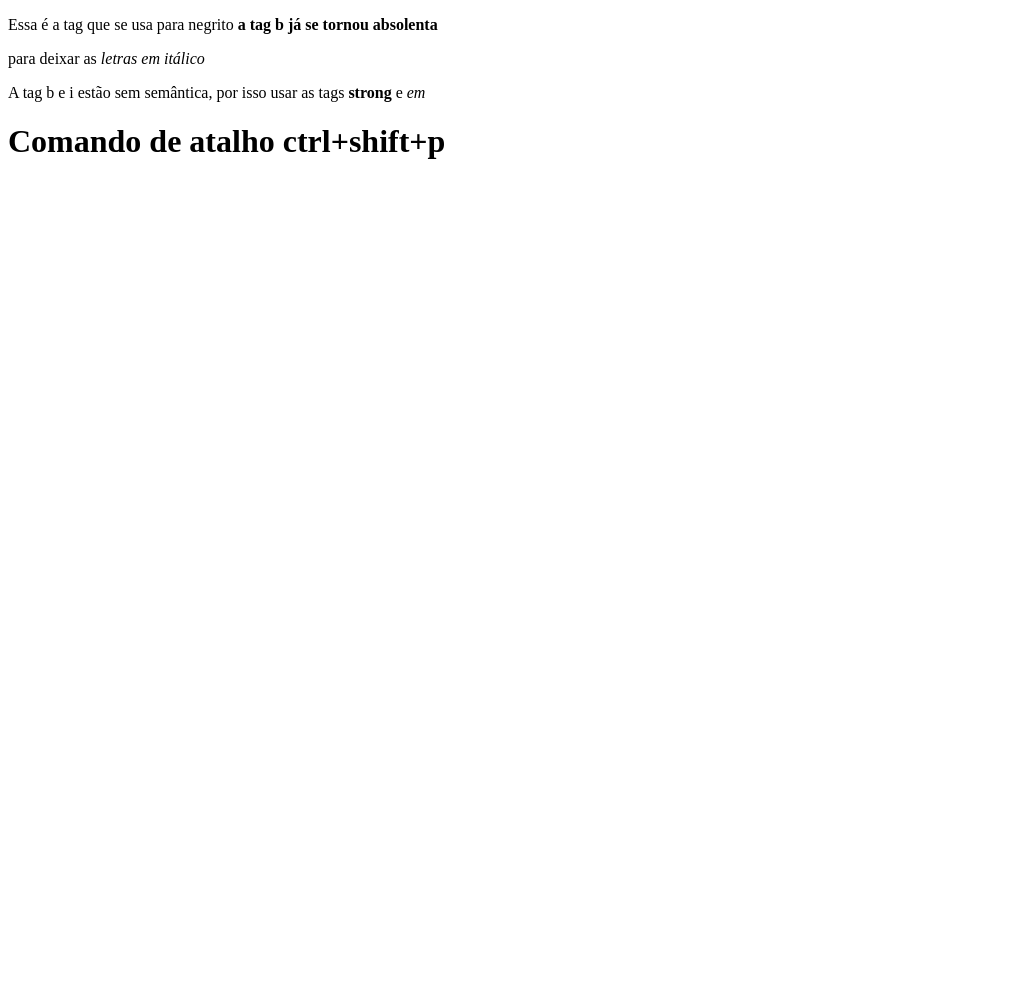
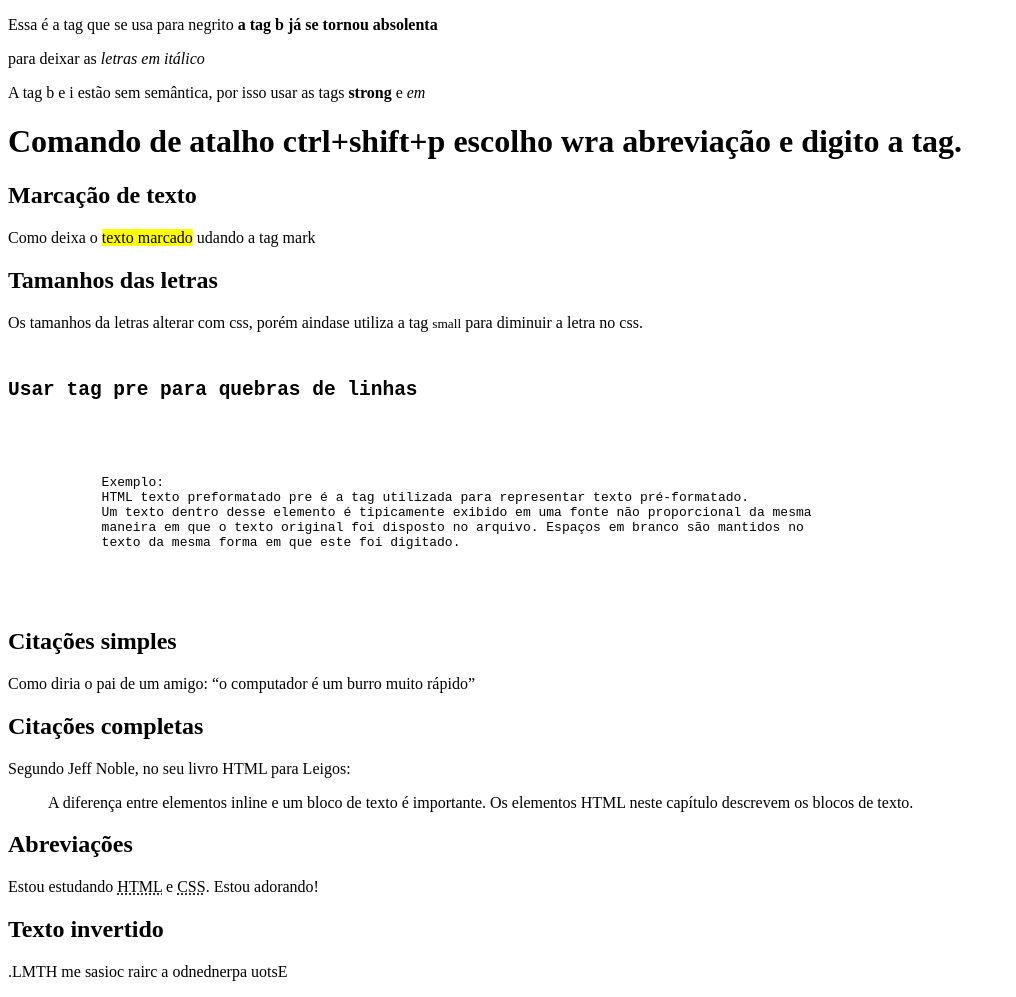
Before and after one commit to CarolinaOlivaCruz/exercicios-desafios, a plain HTML site: page exercicios/exe007/index.html in a window 1280 px wide. Shown: the whole page, without its empty margins (0-1016 px from the left). Before the commit the page ends 800 px from the top, so only its background shows below. Drawn offline with Linux system fonts and the light colour scheme.

Commit message:
Aprendendo as formatações no html

```diff
--- a/exercicios/exe007/index.html
+++ b/exercicios/exe007/index.html
@@ -8,13 +8,35 @@
 </head>
 <body>
     <p>Essa é a tag que se usa para negrito <strong>a tag b já se tornou absolenta</strong></p>
-
-    <P>
-        para deixar as <em>letras em itálico</em>
-    </P>
-    A tag b e i estão sem semântica, por isso usar as tags <strong>strong</strong>  e <em>em</em>
-
-    <h1>Comando de atalho ctrl+shift+p </h1>
+    <P>para deixar as <em>letras em itálico</em></P>
+    <p>A tag b e i estão sem semântica, por isso usar as tags <strong>strong</strong>  e <em>em</em></p>
+    <h1>Comando de atalho ctrl+shift+p escolho wra abreviação e digito a tag. </h1>
+    <h2>Marcação de texto</h2>
+    <p>Como deixa o <mark>texto marcado</mark> udando a tag mark</p>
+    <h2>Tamanhos das letras</h2>
+    <p>Os tamanhos da letras alterar com css, porém aindase utiliza a tag <small>small</small> para diminuir a letra no css.</p>
+    <pre>
+       <h2>Usar tag pre para quebras de linhas</h2>
+        <p>
+            Exemplo:
+            HTML texto preformatado pre é a tag utilizada para representar texto pré-formatado.
+            Um texto dentro desse elemento é tipicamente exibido em uma fonte não proporcional da mesma
+            maneira em que o texto original foi disposto no arquivo. Espaços em branco são mantidos no
+            texto da mesma forma em que este foi digitado.
+        </p>
+    </pre>
+    <!--Código abaixo feito por Guanabara-->
+    <h2>Citações simples</h2>
+    <p>Como diria o pai de um amigo: <q>o computador é um burro muito rápido</q></p>
+    <h2>Citações completas</h2>
+    <p>Segundo Jeff Noble, no seu livro HTML para Leigos:</p>
+    <blockquote cite="https://books.google.com.br/books?id=E8ZtDwAAQBAJ&pg=PA17&dq=HTML&hl=pt-BR&sa=X&ved=0ahUKEwjH5-PevNboAhVNIbkGHcoxCOgQ6AEIOjAC#v=onepage&q=HTML&f=false">
+        A diferença entre elementos inline e um bloco de texto é importante. Os elementos HTML neste capítulo descrevem os blocos de texto.
+    </blockquote>
+    <h2>Abreviações</h2>
+    <p>Estou estudando <abbr title="HyperText Markup Language">HTML</abbr> e <abbr title="Cascading Style Sheets">CSS</abbr>. Estou adorando!</p>
+    <h2>Texto invertido</h2>
+    <p><bdo dir="rtl">Estou aprendendo a criar coisas em HTML.</bdo></p>
 
 </body>
 </html>
```
